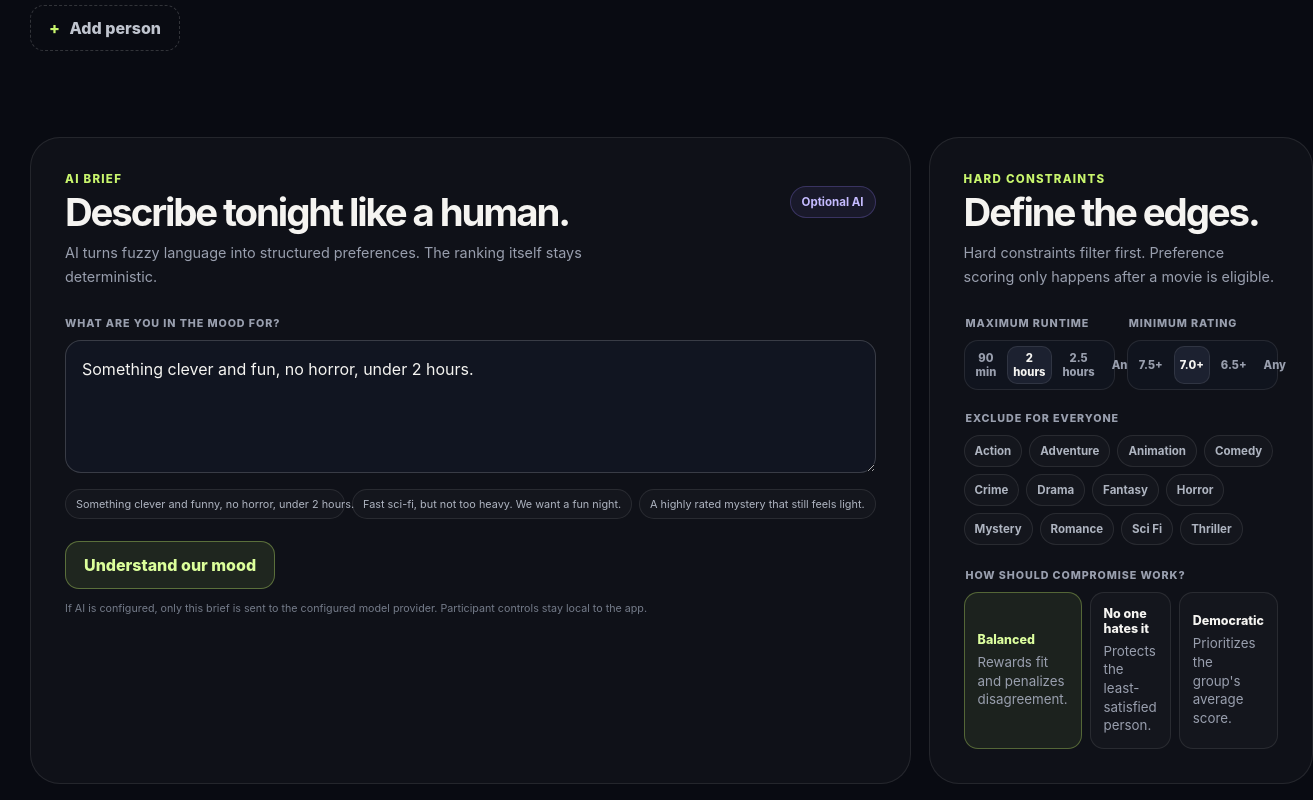
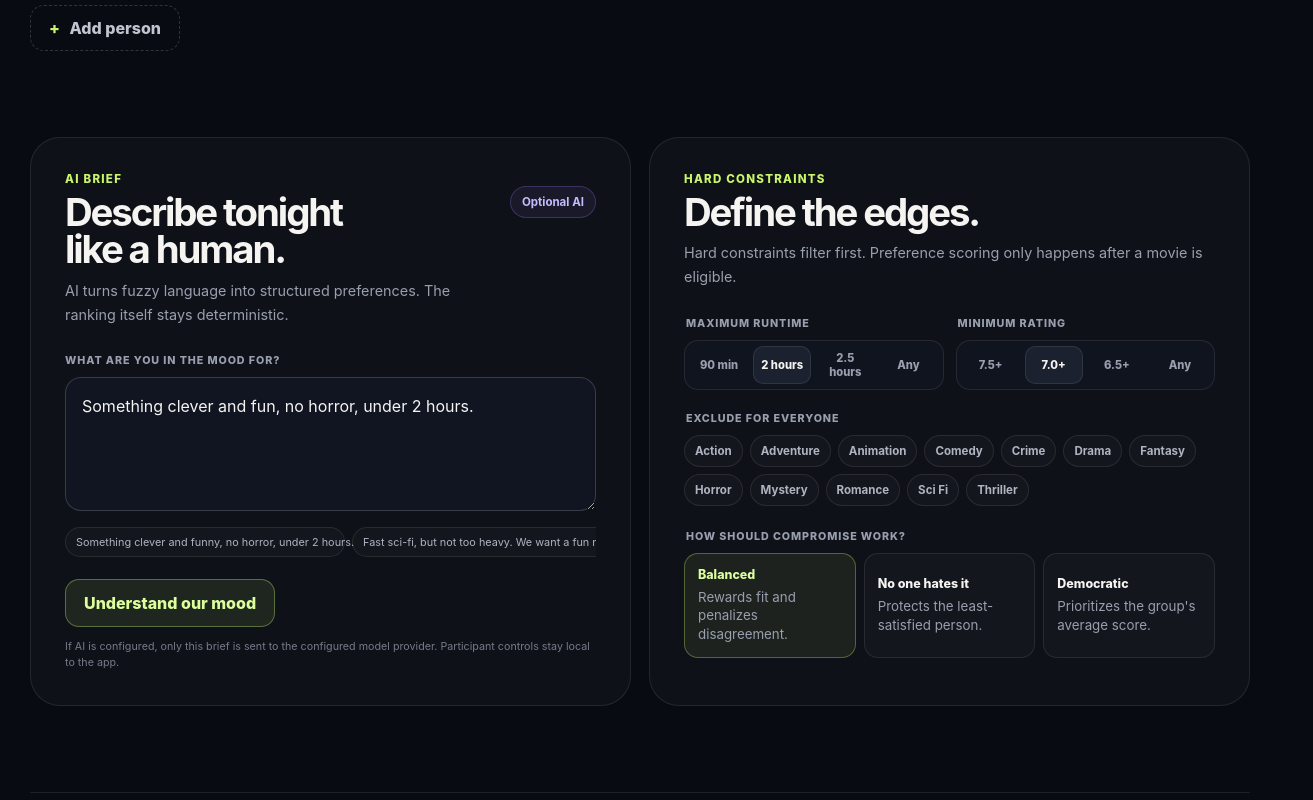
Before and after one commit to MykolaDotsenko/reel-consensus, a React (Vite) app: page / in a window 1280 px wide. Shown: the part 1600-2400 px from the top of the page, 1313 px wide, since content can reach past the window. Built offline with nearby package versions, Linux system fonts and the light colour scheme.

Commit message:
Fix mobile scroll stability and horizontal overflow

```diff
--- a/src/styles.css
+++ b/src/styles.css
@@ -26,11 +26,12 @@
 }
 
 * { box-sizing: border-box; }
-html { min-width: 320px; scroll-behavior: smooth; background: var(--bg); }
+html { min-width: 320px; overflow-x: clip; background: var(--bg); }
 body {
   margin: 0;
   min-width: 320px;
   min-height: 100vh;
+  overflow-x: clip;
   color: var(--text);
   background:
     radial-gradient(circle at 15% -10%, rgba(149, 128, 255, 0.18), transparent 31rem),
@@ -45,6 +46,11 @@ a { color: inherit; }
 :focus-visible { outline: 3px solid var(--lime); outline-offset: 3px; }
 
 .page-width { width: min(1220px, calc(100% - 44px)); margin-inline: auto; }
+.hero > *,
+.builder-grid > *,
+.section-intro > *,
+.decision-cta > *,
+.result-card > * { min-width: 0; }
 .skip-link {
   position: fixed; top: 12px; left: 12px; z-index: 100; transform: translateY(-160%);
   padding: 10px 14px; border-radius: 10px; background: var(--text); color: var(--bg); font-weight: 800; text-decoration: none;
```
